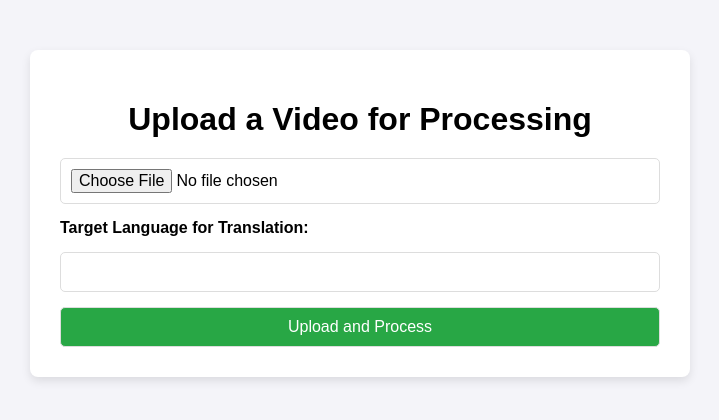
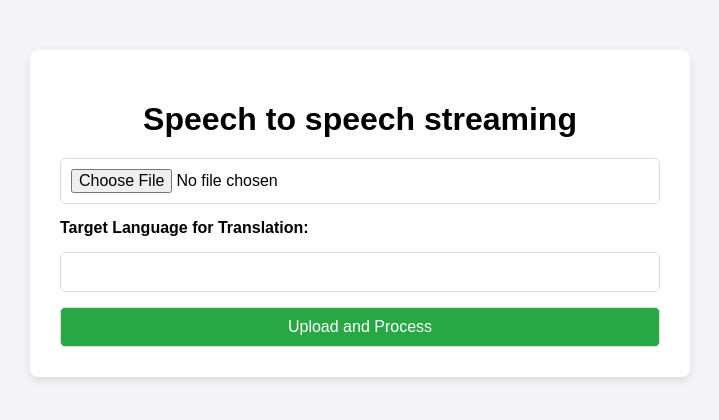
Before and after one commit to GaganaAN/Speech_to_Speech_Streaming, a Flask app: page / in a window 1280 px wide. Shown: the top 420 px of the page, without its empty margins (280-999 px from the left). Run offline with Flask 3, Linux system fonts and the light colour scheme.

Commit message:
Update index.html

```diff
--- a/projects/templates/index.html
+++ b/projects/templates/index.html
@@ -65,7 +65,7 @@
 </head>
 <body>
     <div class="container">
-        <h1>Upload a Video for Processing</h1>
+        <h1>Speech to speech streaming</h1>
         <form method="POST" enctype="multipart/form-data">
             <input type="file" name="file" required>
             <label for="target_language">Target Language for Translation:</label>
```
